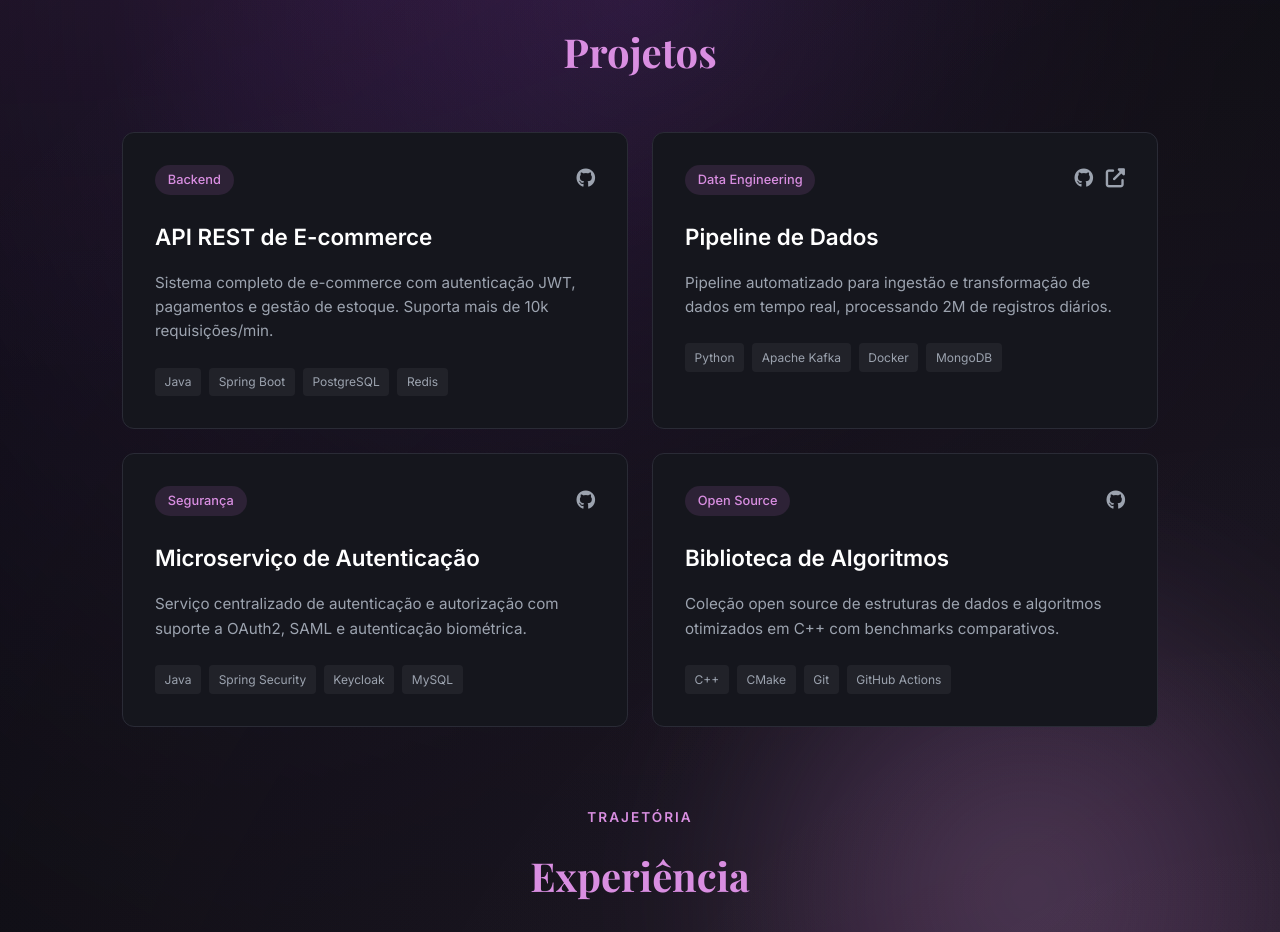
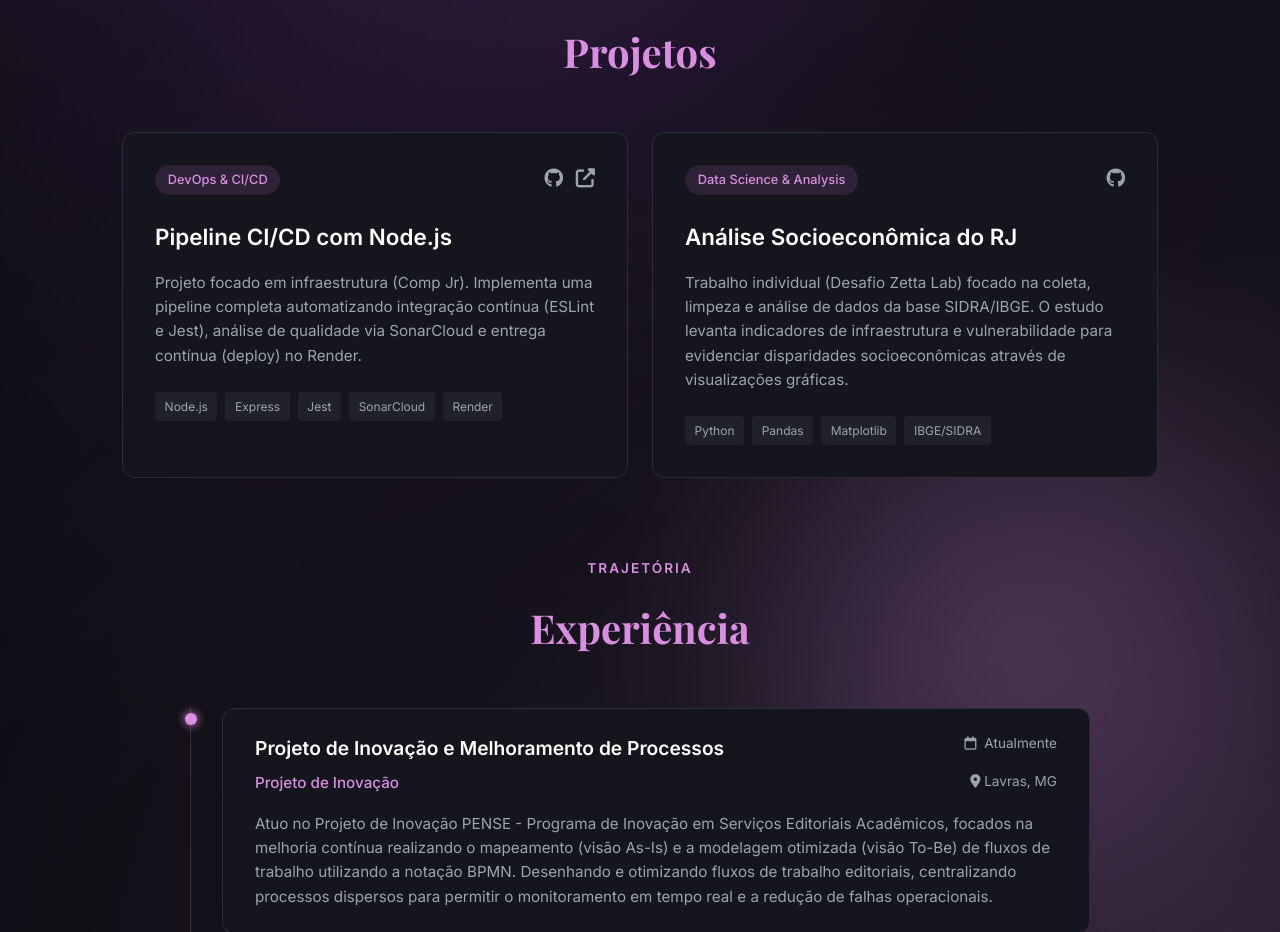
Before and after one commit to malupestana/Meu-Portfolio, a Next.js app in the folder my-portfolio/: page / in a window 1280 px wide. Shown: the part 1381-2313 px from the top of the page. Built offline with nearby package versions, Linux system fonts and the light colour scheme.

Commit message:
fix: correção do bug de identação

```diff
--- a/my-portfolio/app/page.tsx
+++ b/my-portfolio/app/page.tsx
@@ -95,72 +95,40 @@ export default function Home() {
           </div>
 
           <div className="projects-grid">
-            <a href="https://github.com/seu-user/repo1" target="_blank" rel="noopener noreferrer" className="project-card">
+          {/* Projeto 1 */}
+            <a href="https://github.com/malupestana/infraestrutura-compjr" target="_blank" rel="noopener noreferrer" className="project-card">
               <div className="project-header">
-                <span className="project-tag">Backend</span>
-                <div className="project-links">
-                  <i className="fab fa-github"></i>
-                </div>
-              </div>
-              <h3>API REST de E-commerce</h3>
-              <p>Sistema completo de e-commerce com autenticação JWT, pagamentos e gestão de estoque. Suporta mais de 10k requisições/min.</p>
-              <div className="project-tech">
-                <span>Java</span>
-                <span>Spring Boot</span>
-                <span>PostgreSQL</span>
-                <span>Redis</span>
-              </div>
-            </a>
-
-            <a href="https://github.com/seu-user/repo2" target="_blank" rel="noopener noreferrer" className="project-card">
-              <div className="project-header">
-                <span className="project-tag">Data Engineering</span>
+                <span className="project-tag">DevOps & CI/CD</span>
                 <div className="project-links">
                   <i className="fab fa-github"></i>
                   <i className="fas fa-external-link-alt"></i>
                 </div>
               </div>
-              <h3>Pipeline de Dados</h3>
-              <p>Pipeline automatizado para ingestão e transformação de dados em tempo real, processando 2M de registros diários.</p>
+              <h3>Pipeline CI/CD com Node.js</h3>
+              <p>Projeto focado em infraestrutura (Comp Jr). Implementa uma pipeline completa automatizando integração contínua (ESLint e Jest), análise de qualidade via SonarCloud e entrega contínua (deploy) no Render.</p>
               <div className="project-tech">
-                <span>Python</span>
-                <span>Apache Kafka</span>
-                <span>Docker</span>
-                <span>MongoDB</span>
+                <span>Node.js</span>
+                <span>Express</span>
+                <span>Jest</span>
+                <span>SonarCloud</span>
+                <span>Render</span>
               </div>
             </a>
-
-            <a href="https://github.com/seu-user/repo3" target="_blank" rel="noopener noreferrer" className="project-card">
+          {/* Projeto 2 */}
+            <a href="https://github.com/malupestana/projeto-CienciaEGovernan-aDeDados-RioDeJaneiro" target="_blank" rel="noopener noreferrer" className="project-card">
               <div className="project-header">
-                <span className="project-tag">Segurança</span>
+                <span className="project-tag">Data Science & Analysis</span>
                 <div className="project-links">
                   <i className="fab fa-github"></i>
                 </div>
               </div>
-              <h3>Microserviço de Autenticação</h3>
-              <p>Serviço centralizado de autenticação e autorização com suporte a OAuth2, SAML e autenticação biométrica.</p>
+              <h3>Análise Socioeconômica do RJ</h3>
+              <p>Trabalho individual (Desafio Zetta Lab) focado na coleta, limpeza e análise de dados da base SIDRA/IBGE. O estudo levanta indicadores de infraestrutura e vulnerabilidade para evidenciar disparidades socioeconômicas através de visualizações gráficas.</p>
               <div className="project-tech">
-                <span>Java</span>
-                <span>Spring Security</span>
-                <span>Keycloak</span>
-                <span>MySQL</span>
-              </div>
-            </a>
-
-            <a href="https://github.com/seu-user/repo4" target="_blank" rel="noopener noreferrer" className="project-card">
-              <div className="project-header">
-                <span className="project-tag">Open Source</span>
-                <div className="project-links">
-                  <i className="fab fa-github"></i>
-                </div>
-              </div>
-              <h3>Biblioteca de Algoritmos</h3>
-              <p>Coleção open source de estruturas de dados e algoritmos otimizados em C++ com benchmarks comparativos.</p>
-              <div className="project-tech">
-                <span>C++</span>
-                <span>CMake</span>
-                <span>Git</span>
-                <span>GitHub Actions</span>
+                <span>Python</span>
+                <span>Pandas</span>
+                <span>Matplotlib</span>
+                <span>IBGE/SIDRA</span>
               </div>
             </a>
           </div>
```
